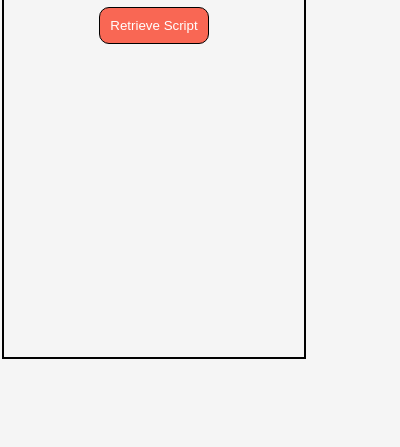
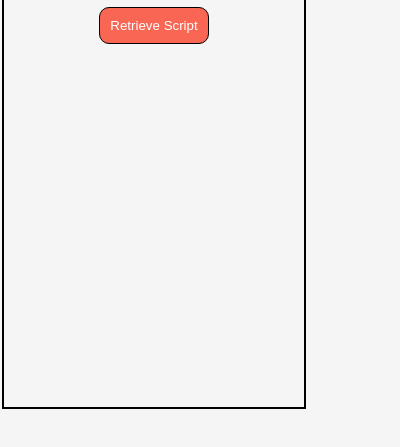
Before and after one commit to Nick-Dillon-Mansfield/ACGN, a browser extension: page popup.html in a window 400 px wide. Shown: the part 147-594 px from the top of the page. Drawn offline with Linux system fonts and the light colour scheme.

```diff
--- a/popup.html
+++ b/popup.html
@@ -8,7 +8,7 @@
         <link rel="stylesheet" type="text/css" href="style.css">
   </head>
 
-  <body id='body' style="width:300px;height:500px;text-align: center">
+  <body id='body' style="width:300px;height:550px;text-align: center">
     <div id="topDiv">
       <div id="logoDiv">
         <img src="scripterLogoNotQuiteAsBig.png" id="logo">
```
